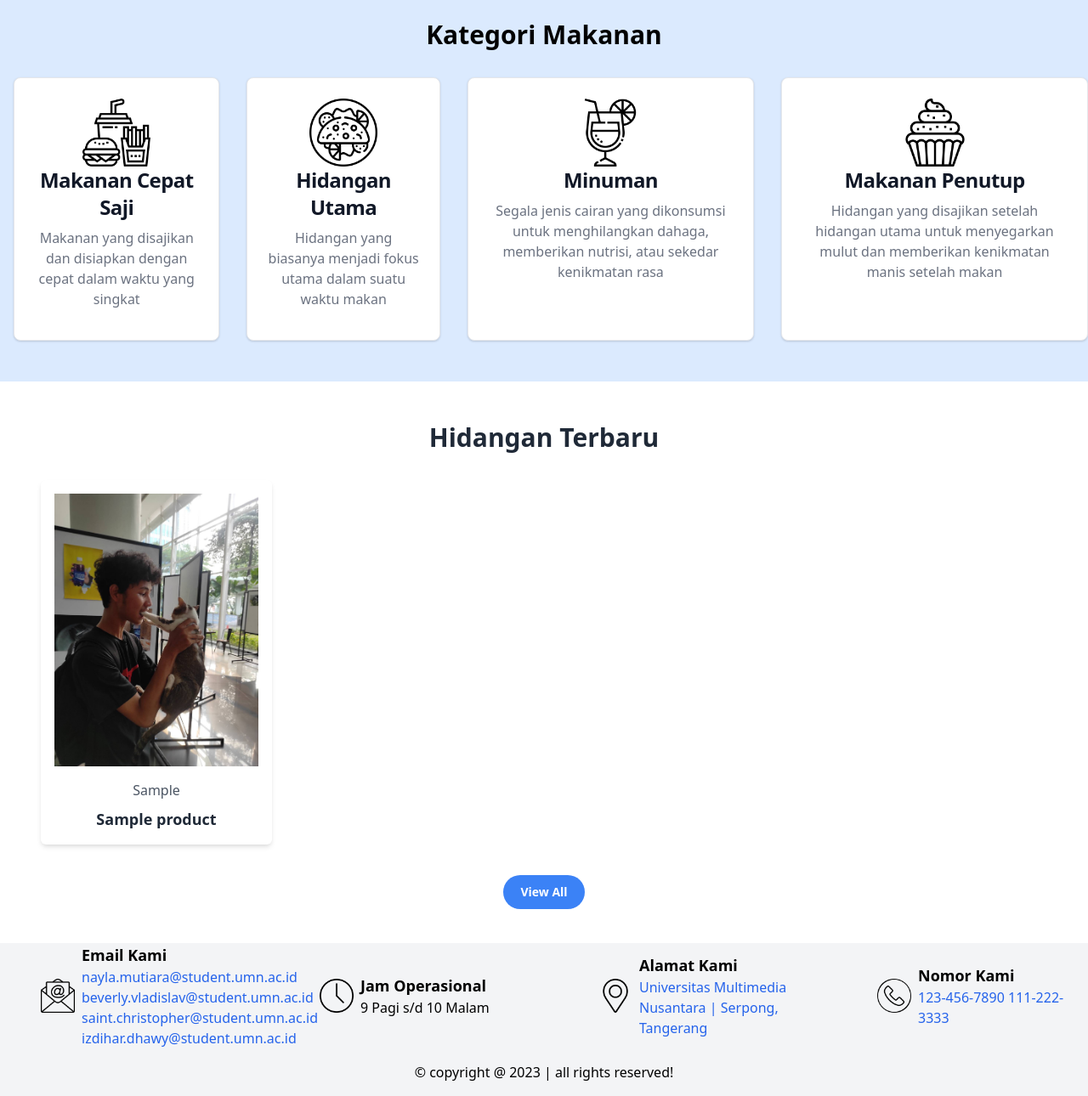
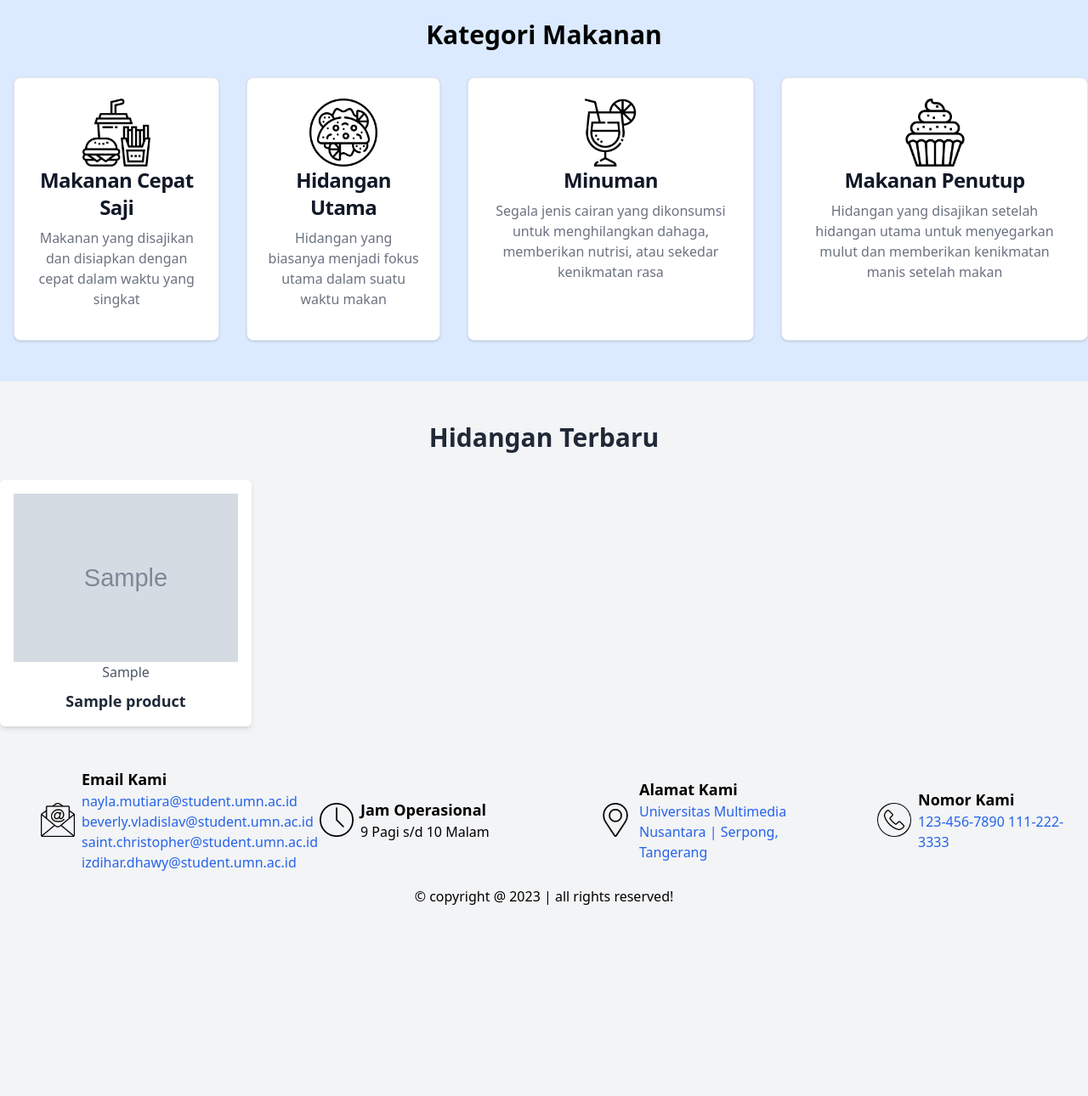
Before and after one commit to SaintChristopherShyandon/UTSLEC_WEBPRO, a PHP site: page /home.php in a window 1280 px wide. Shown: the part 421-1711 px from the top of the page at 85% size. After the commit the page ends 1486 px from the top, so only its background shows below. Run offline with PHP 8.4, Linux system fonts and the light colour scheme; tables that the repository leaves empty hold one stand-in row (values such as "Sample post"); grey boxes marked "Sample" are stand-in pictures; data that the repository does not hold is empty; some libraries are stand-ins or nearby versions.

Commit message:
fix tampilan cart, category, home, menu dan quick_view

```diff
--- a/cart.php
+++ b/cart.php
@@ -81,7 +81,7 @@ $grand_total = 0;
             <input type="hidden" name="cart_id" value="<?= $fetch_cart['id']; ?>">
             <a href="quick_view.php?pid=<?= $fetch_cart['pid']; ?>" class="fas fa-eye text-blue-600"></a>
             <button type="submit" class="fas fa-times text-red-600" name="delete" onclick="return confirm('Delete this item?');"></button>
-            <img src="uploaded_img/<?= $fetch_cart['image']; ?>" alt="" class="w-24 h-24 mx-auto">
+            <img src="resto-images/<?= $fetch_cart['image']; ?>" alt="" class="w-24 h-24 mx-auto">
             <div class="text-xl font-semibold mt-2"><?= $fetch_cart['name']; ?></div>
             <div class="flex items-center mt-2">
                <div class="text-blue-600 text-xl font-semibold">Rp.<?= $fetch_cart['price']; ?></div>
--- a/home.php
+++ b/home.php
@@ -84,48 +84,38 @@ include 'components/add_cart.php';
    </div>
 </section>
 
-
-<section class="products text-center mx-auto w-fit p-12 bg-white">
-
-   <h1 class="title  text-3xl font-bold text-gray-800 mb-8">Hidangan Terbaru</h1>
+<section class="text-center py-12">
+   <h1 class="text-3xl font-bold text-gray-800 mb-8">Hidangan Terbaru</h1>
 
    <div class="grid grid-cols-1 sm:grid-cols-2 md:grid-cols-3 lg:grid-cols-4 gap-8">
-
-      <?php
+   <?php
          $select_products = $conn->prepare("SELECT * FROM `products` LIMIT 6");
          $select_products->execute();
          if($select_products->rowCount() > 0){
             while($fetch_products = $select_products->fetch(PDO::FETCH_ASSOC)){
       ?>
-      <form action="" method="post" class="box bg-white p-4 shadow-md rounded-md">
+      <form action="" method="post" class="relative bg-white p-4 shadow-md rounded-md">
          <input type="hidden" name="pid" value="<?= $fetch_products['id']; ?>">
          <input type="hidden" name="name" value="<?= $fetch_products['name']; ?>">
-         <input type="hidden" name="price" value="<?= $fetch_products['price']; ?>">
          <input type="hidden" name="image" value="<?= $fetch_products['image']; ?>">
-         <div class="h-fit group mb-4">
-            <div class="relative overflow-hidden">
-               <!-- ini nanti fotonya ganti pake yang di database ya -->
-               <img src="images/dhawy.jpg" alt="">
-               <div class="absolute h-full w-full bg-black bg-opacity-0 flex items-center justify-center -bottom-0 group-hover:bg-opacity-20 opacity-0 group-hover:opacity-100 transition-all duration-300">
-                  <a href=""><button class="bg-black text-white p-2 px-5 font-semibold  rounded-full bg-blue-500">View details</button></a>
-               </div>
-            </div>
-         </div>
-         <a href="category.php?category=<?= $fetch_products['category']; ?>" class="cat text-gray-600"><?= $fetch_products['category']; ?></a>
-         <div class="name text-lg font-semibold text-gray-800 mt-2"><?= $fetch_products['name']; ?></div>
+         <img src="resto-images/<?= $fetch_products['image']; ?>" alt="">
+         <a href="category.php?category=<?= $fetch_products['category']; ?>" class="text-gray-600">
+            <?= $fetch_products['category']; ?>
+         </a>
+         <div class="text-lg font-semibold text-gray-800 mt-2"><?= $fetch_products['name']; ?></div>
+         <a href="menu.php" class="hover-button absolute inset-12 opacity-0 flex items-center justify-center text-white bg-blue-300 rounded-full transition-opacity duration-300 hover:opacity-100">
+            View Details
+         </a>
       </form>
       <?php
             }
          } else {
-            echo '<p class="empty text-2xl text-gray-800">No products added yet!</p>';
+            echo '<p class="text-2xl text-gray-800">No products added yet!</p>';
          }
       ?>
+   </div>
+</section>
 
-   </div>
-   <a href="menu.php" ><button class="mt-9 -mb-2 font-semibold text-white text-sm text-center bg-blue-500 hover:bg-blue-700 rounded-full px-5 py-2.5">View All</button></a>
-</div>
-
-</section>
 
 
 <?php include 'components/footer.php'; ?>
--- a/menu.php
+++ b/menu.php
@@ -46,11 +46,12 @@ include 'components/add_cart.php';
 
    <div class="grid grid-cols-1 sm:grid-cols-2 md:grid-cols-3 lg:grid-cols-4 gap-8">
 
-   <?php
+      <?php
          $select_products = $conn->prepare("SELECT * FROM `products` LIMIT 6");
          $select_products->execute();
          if($select_products->rowCount() > 0){
             while($fetch_products = $select_products->fetch(PDO::FETCH_ASSOC)){
+               $product_description = $fetch_products['deskripsi'];
       ?>
       <form action="" method="post" class="bg-white p-4 shadow-md rounded-md">
          <input type="hidden" name="pid" value="<?= $fetch_products['id']; ?>">
@@ -63,11 +64,12 @@ include 'components/add_cart.php';
          <button type="submit" class="text-blue-600 text-xl" name="add_to_cart">
             <i class="fas fa-shopping-cart"></i>
          </button>
-         <img src="uploaded_img/<?= $fetch_products['image']; ?>" alt="">
+         <img src="resto-images/<?= $fetch_products['image']; ?>" alt="">
          <a href="category.php?category=<?= $fetch_products['category']; ?>" class="text-gray-600">
             <?= $fetch_products['category']; ?>
          </a>
          <div class="text-lg font-semibold text-gray-800 mt-2"><?= $fetch_products['name']; ?></div>
+         <p class="text-gray-600 mt-2"><?= $product_description ?></p>
          <div class="flex items-center mt-2">
             <div class="text-xl font-semibold text-gray-800">
                <span class="text-gray-500">Rp.</span><?= $fetch_products['price']; ?>
--- a/quick_view.php
+++ b/quick_view.php
@@ -40,17 +40,19 @@ include 'components/add_cart.php';
       $select_products->execute([$pid]);
       if($select_products->rowCount() > 0){
          while($fetch_products = $select_products->fetch(PDO::FETCH_ASSOC)){
+            $product_description = $fetch_products['deskripsi'];
    ?>
    <form action="" method="post" class="box bg-white p-4 shadow-md rounded-md">
       <input type="hidden" name="pid" value="<?= $fetch_products['id']; ?>">
       <input type="hidden" name="name" value="<?= $fetch_products['name']; ?>">
       <input type="hidden" name="price" value="<?= $fetch_products['price']; ?>">
       <input type="hidden" name="image" value="<?= $fetch_products['image']; ?>">
-      <img src="uploaded_img/<?= $fetch_products['image']; ?>" alt="">
+      <img src="resto-images/<?= $fetch_products['image']; ?>" alt="">
       <a href="category.php?category=<?= $fetch_products['category']; ?>" class="cat"><?= $fetch_products['category']; ?></a>
       <div class="name"><?= $fetch_products['name']; ?></div>
+      <p class="text-gray-600 mt-2"><?= $product_description ?></p>
       <div class="flex justify-between items-center">
-         <div class="price text-2xl font-semibold"><span>$</span><?= $fetch_products['price']; ?></div>
+         <div class="price text-2xl font-semibold"><span>Rp.</span><?= $fetch_products['price']; ?></div>
          <input type="number" name="qty" class="qty w-16 p-2 border border-gray-300 rounded-md" min="1" max="99" value="1" maxlength="2">
       </div>
       <button type="submit" name="add_to_cart" class="cart-btn bg-blue-600 text-white py-2 px-4 rounded-md hover:bg-blue-700 transition duration-300">Add to Cart</button>
```
Also changed, not shown: category.php (+10 -3 lines).
